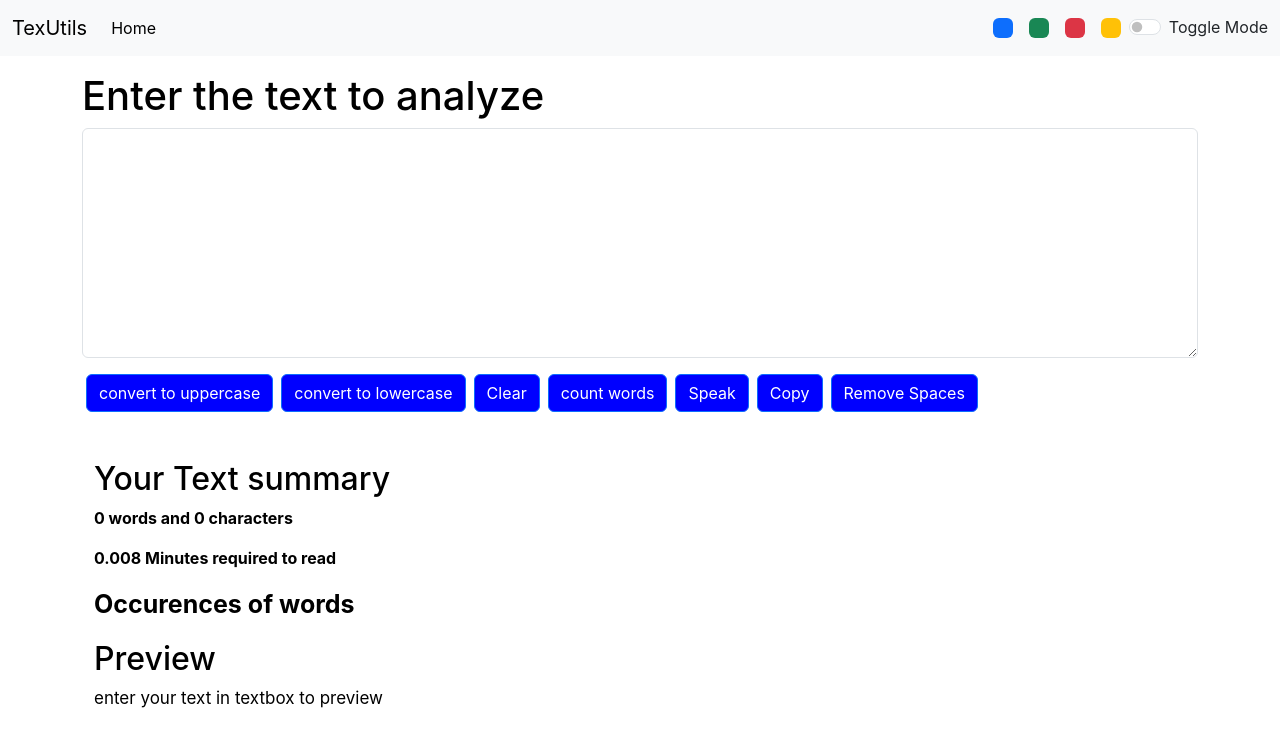
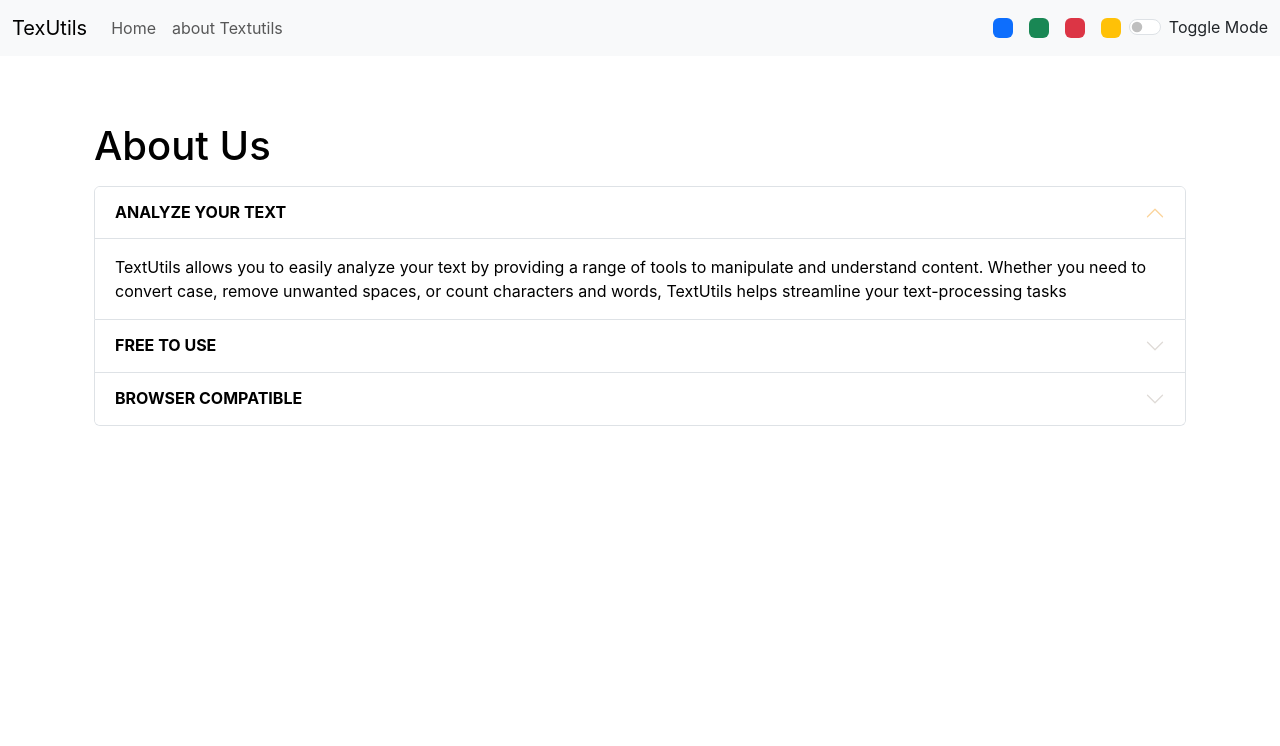
Before and after one commit to shriniwaspatil1863/textutils, a React (Create React App) app: page /about in a window 1280 px wide. Shown: the top 746 px of the page. Built offline with nearby package versions, Linux system fonts and the light colour scheme.

Commit message:
Final changes

```diff
--- a/package.json
+++ b/package.json
@@ -1,5 +1,5 @@
 {
-  "homepage": "https://shriniwaspatil1863.github.io/textutils",
+
   "name": "textutils",
   "version": "0.1.0",
   "private": true,
--- a/public/index.html
+++ b/public/index.html
@@ -7,7 +7,8 @@
     <meta name="theme-color" content="#000000" />
     <meta
       name="description"
-      content="TextUtils is a app which can be used for manipulating text"
+      content="TextUtils is a word counter and character counting utility which can be used for manipulating your text in the way you want .
+      You can remove the extra spaces, copy the manipulated text as well as convert your case from Uppercase to Lowercase and Lower case to Uppercase"
     />
     <link rel="apple-touch-icon" href="favicon.ico" />
     <!--
@@ -24,7 +25,8 @@
       work correctly both with client-side routing and a non-root public URL.
       Learn how to configure a non-root public URL by running `npm run build`.
     -->
-    <title>TextUtils</title>
+    <title>TextUtils Word Counter | Character counter | lowercase to Uppercase | Uppercase to lowercase
+    </title>
     <link href="https://cdn.jsdelivr.net/npm/bootstrap@5.3.3/dist/css/bootstrap.min.css" rel="stylesheet" integrity="sha384-QWTKZyjpPEjISv5WaRU9OFeRpok6YctnYmDr5pNlyT2bRjXh0JMhjY6hW+ALEwIH" crossorigin="anonymous">
   </head>
   <body>
--- a/src/App.js
+++ b/src/App.js
@@ -1,16 +1,17 @@
 
 import { useState } from 'react';
 import './App.css';
-// import About from './components/About';
+import About from './components/About';
 import Navbar from './components/Navbar';
 import TextForm from './components/TextForm';
 import Alert from './components/Alert';
 import React from "react";
-// import {
-//   BrowserRouter as Router,
-//   Routes,
-//   Route,
-// } from "react-router-dom";
+import {
+  BrowserRouter as Router,
+  Routes,
+  Route,
+
+} from "react-router-dom";
 function App() {
   const [Mode, setMode] = useState('light');
   const removeclasses = () => {
@@ -21,7 +22,7 @@ function App() {
     document.body.classList.remove("bg-warning");
 
   }
-  const togglemode = (color,btncolor,fontcolor) => {
+  const togglemode = (color, btncolor, fontcolor) => {
     removeclasses();
     document.body.classList.add('bg-' + color)
 
@@ -32,21 +33,27 @@ function App() {
         let darkcolor = "#092f5d"
         document.body.style.backgroundColor = darkcolor;
         showalert("Dark mode enabled", "success");
-        changebuttoncolor(color,btncolor="blue",fontcolor="white");
-        document.title="Textutils-Dark Mode";
+        changebuttoncolor(color, btncolor = "blue", fontcolor = "white");
+        changetextcolor("white");
+        changeaboutcolor(color="white",fontcolor="#088cab");
+
       }
       else {
         setMode('light');
         document.body.style.backgroundColor = "white";
         showalert("light mode enabled", "success")
-        changebuttoncolor(color,btncolor="blue",fontcolor="white");
-        document.title="TexUtils-Light Mode"
+        changebuttoncolor(color, btncolor = "blue", fontcolor = "white");
+        changetextcolor("black");
+        changeaboutcolor(color="black",fontcolor="white")
+
 
       }
       // #092f5d
     }
-    else{
-      changebuttoncolor(color,btncolor,fontcolor);
+    else {
+      changebuttoncolor(color, btncolor, fontcolor);
+      changetextcolor("black");
+      changeaboutcolor(fontcolor,btncolor)
     }
 
 
@@ -72,35 +79,65 @@ function App() {
   };
 
 
-const changebuttoncolor=(color,btncolor,fontcolor)=>{
-setbtncolor({
-  buttoncolor:btncolor,
-  fontcolor:fontcolor
-})
+  const changebuttoncolor = (color, btncolor, fontcolor) => {
+    setbtncolor({
+      buttoncolor: btncolor,
+      fontcolor: fontcolor
+    })
 
 
-}
-const [btncolor,setbtncolor]=useState({
-  buttoncolor:"blue",
-  fontcolor:"white"
-});
+  }
+  const [btncolor, setbtncolor] = useState({
+    buttoncolor: "blue",
+    fontcolor: "white"
+  });
 
+  const [textcolor,settextcolor]=useState("black");
+
+  const changetextcolor =(color)=>{
+
+settextcolor(color)
+
+  }
+
+  const [aboutcolor,setaboutcolor]=useState({
+    color:"black",
+    backgroundColor:"white"
+  })
+
+  const changeaboutcolor=(color,backgroundColor)=>{
+
+    setaboutcolor({
+      color:color,
+      backgroundColor:backgroundColor
+    })
+  }
   return (
-    <>
-    {/* <Router> */}
+    <Router>
+
+
       <Navbar title="TexUtils" aboutText="about Textutils" mode={Mode} togglemode={togglemode} />
       <Alert alert={alert} />
 
+
       <div className="container my-3">
+        <Routes>
+
+          <Route
+            path="/"
+            element={<TextForm heading="Try Textutils - Word Counter, Character Counter, Remove Extra Spaces" mode={Mode} showalert={showalert} togglemode={togglemode} btncolor={btncolor} textcolor={textcolor}/>}
+          />
+          <Route
+            path="/about"
+            element={<About togglemode={togglemode} mode={Mode} aboutcolor={aboutcolor}/>}
+          />
+        </Routes>
+      </div>
 
 
-      <TextForm heading="Enter the text to analyze" mode={Mode} showalert={showalert} togglemode={togglemode} btncolor={btncolor} />
-
-      </div>
-    {/* </Router> */}
 
 
-    </>
+    </Router>
   );
 }
 
--- a/src/components/About.js
+++ b/src/components/About.js
@@ -1,81 +1,56 @@
-import React,{useState} from 'react'
+// import React,{useState} from 'react'
 
-export default function About() {
-
-  const [mystyle,setmystyle]=useState({
-    color:"black",
-    backgroundColor:"white"
-  })
+export default function About(props) {
 
 
-  const [btntext,setBtnText]=useState("Enable Dark Mode")
+//   let props.aboutcolor={
+//     color:props.mode==='dark'?"white":"black",
+//     backgroundColor:props.mode==='dark'?"pink":"white",
+//   }
+// //   #088cab
 
 
-const togglestyles=()=>{
-
-    if(mystyle.color==="black"){
-        setmystyle({
-            color:"white",
-            backgroundColor:"black",
-            border:"2px solid white"
-
-        })
-        setBtnText("Enable Light Mode")
-    }
-else{
-    setmystyle({
-        color:"black",
-        backgroundColor:"white"
-    })
-    setBtnText("Enable Dark Mode")
-}
-
-
-}
 
     return (
-      <div className='container' style={mystyle}>
-          <h1 className='my-3'>About Us</h1>
-          <div className="accordion" id="accordionExample" style={mystyle}>
-              <div className="accordion-item" style={mystyle}>
+      <div className='container pb-3'>
+          <h1 className='my-3' style={{color:props.mode==='dark'?"white":"black",}}>About Us</h1>
+          <div className="accordion" id="accordionExample" style={props.aboutcolor}>
+              <div className="accordion-item" style={props.aboutcolor}>
                   <h2 className="accordion-header">
-                      <button className="accordion-button" type="button" data-bs-toggle="collapse" data-bs-target="#collapseOne" aria-expanded="true" aria-controls="collapseOne" style={mystyle}>
-                          Accordion Item #1
+                      <button className="accordion-button" type="button" data-bs-toggle="collapse" data-bs-target="#collapseOne" aria-expanded="true" aria-controls="collapseOne" style={props.aboutcolor}>
+                       <strong>ANALYZE YOUR TEXT</strong>
                       </button>
                   </h2>
                   <div id="collapseOne" className="accordion-collapse collapse show" data-bs-parent="#accordionExample">
                       <div className="accordion-body" >
-                          <strong>This is the first item's accordion body.</strong> It is shown by default, until the collapse plugin adds the appropriate classes that we use to style each element. These classes control the overall appearance, as well as the showing and hiding via CSS transitions. You can modify any of this with custom CSS or overriding our default variables. It's also worth noting that just about any HTML can go within the <code>.accordion-body</code>, though the transition does limit overflow.
+                      TextUtils allows you to easily analyze your text by providing a range of tools to manipulate and understand content. Whether you need to convert case, remove unwanted spaces, or count characters and words, TextUtils helps streamline your text-processing tasks
                       </div>
                   </div>
               </div>
-              <div className="accordion-item" style={mystyle}>
+              <div className="accordion-item" style={props.aboutcolor}>
                   <h2 className="accordion-header">
-                      <button className="accordion-button collapsed" type="button" data-bs-toggle="collapse" data-bs-target="#collapseTwo" aria-expanded="false" aria-controls="collapseTwo" style={mystyle}>
-                          Accordion Item #2
+                      <button className="accordion-button collapsed" type="button" data-bs-toggle="collapse" data-bs-target="#collapseTwo" aria-expanded="false" aria-controls="collapseTwo" style={props.aboutcolor}>
+                        <strong>FREE TO USE</strong>
                       </button>
                   </h2>
                   <div id="collapseTwo" className="accordion-collapse collapse" data-bs-parent="#accordionExample">
                       <div className="accordion-body">
-                          <strong>This is the second item's accordion body.</strong> It is hidden by default, until the collapse plugin adds the appropriate classes that we use to style each element. These classes control the overall appearance, as well as the showing and hiding via CSS transitions. You can modify any of this with custom CSS or overriding our default variables. It's also worth noting that just about any HTML can go within the <code>.accordion-body</code>, though the transition does limit overflow.
+                      TextUtils is completely free to use! You can access all of its features without any cost or subscription, making it accessible for everyone, whether you're a student, professional, or just someone working with text on a regular basis.
                       </div>
                   </div>
               </div>
-              <div className="accordion-item" style={mystyle}>
+              <div className="accordion-item" style={props.aboutcolor}>
                   <h2 className="accordion-header">
-                      <button className="accordion-button collapsed" type="button" data-bs-toggle="collapse" data-bs-target="#collapseThree" aria-expanded="false" aria-controls="collapseThree" style={mystyle}>
-                          Accordion Item #3
+                      <button className="accordion-button collapsed" type="button" data-bs-toggle="collapse" data-bs-target="#collapseThree" aria-expanded="false" aria-controls="collapseThree" style={props.aboutcolor}>
+                          <strong>BROWSER COMPATIBLE </strong>
                       </button>
                   </h2>
                   <div id="collapseThree" className="accordion-collapse collapse" data-bs-parent="#accordionExample">
                       <div className="accordion-body" >
-                          <strong>This is the third item's accordion body.</strong> It is hidden by default, until the collapse plugin adds the appropriate classes that we use to style each element. These classes control the overall appearance, as well as the showing and hiding via CSS transitions. You can modify any of this with custom CSS or overriding our default variables. It's also worth noting that just about any HTML can go within the <code>.accordion-body</code>, though the transition does limit overflow.
+                      TextUtils is compatible with all modern web browsers. Whether you're using Chrome, Firefox, Safari, or Edge, you can rely on TextUtils to work seamlessly, ensuring that you can analyze and manage text from any device with an internet connection
                       </div>
                   </div>
               </div>
-          </div>
-          <div className="container my-4">
-          <button type="button" onClick={togglestyles} className="btn btn-primary">{btntext}</button>
           </div>
 
       </div>
--- a/src/components/Alert.js
+++ b/src/components/Alert.js
@@ -10,15 +10,15 @@ function Alert(props) {
 
     }
     return (
-
-           props.alert&& <div className={`alert alert-${props.alert.type} alert-dismissible fade show`} role="alert">
+        <div style={{height:'50px'}}>
+           {props.alert&& <div className={`alert alert-${props.alert.type} alert-dismissible fade show`} role="alert">
                 <strong>{capitalize(props.alert.type)}</strong> {props.alert.msg}
                 <button type="button" className="btn-close" data-bs-dismiss="alert" aria-label="Close">
 
                 </button>
+            </div>}
+
             </div>
-
-
     )
 }
 
--- a/src/components/Navbar.js
+++ b/src/components/Navbar.js
@@ -1,23 +1,24 @@
 import React from 'react'
 import PropTypes from 'prop-types'
+import { Link } from 'react-router-dom';
 // import { a } from 'react-router-dom';
 
 export default function Navbar(props) {
   return (
     <nav className={`navbar navbar-expand-lg navbar-${props.mode} bg-${props.mode}`}>
       <div className="container-fluid">
-        <a className="navbar-brand" href="/">{props.title}</a>
+        <Link className="navbar-brand" to="/">{props.title}</Link>
         <button className="navbar-toggler" type="button" data-bs-toggle="collapse" data-bs-target="#navbarSupportedContent" aria-controls="navbarSupportedContent" aria-expanded="false" aria-label="Toggle navigation">
           <span className="navbar-toggler-icon"></span>
         </button>
         <div className="collapse navbar-collapse" id="navbarSupportedContent">
           <ul className="navbar-nav me-auto mb-2 mb-lg-0">
             <li className="nav-item">
-              <a className="nav-link active" aria-current="page" href="/">Home</a>
+              <Link className="nav-link " aria-current="page" to="/">Home</Link>
             </li>
-            {/* <li className="nav-item">
-              <a className="nav-a" href="/about">{props.aboutText}</a>
-            </li> */}
+            <li className="nav-item">
+              <Link className="nav-link " aria-current="page" to="/about">{props.aboutText}</Link>
+            </li>
 
           </ul>
 
--- a/src/components/TextForm.js
+++ b/src/components/TextForm.js
@@ -77,34 +77,34 @@ export default function TextForm(props) {
     return (
         <>
             <div>
-                <h1 style={{color:props.mode==='dark'?'white':'black'}}>{props.heading}</h1>
+                <h1 style={{color:props.textcolor}} className='mb-2'>{props.heading}</h1>
                 <div className="mb-3">
-                    <textarea className="form-control" id="Mybox" rows="8" value={text} onChange={handlechange} style={{backgroundColor:props.mode==='dark'?'#71797E':'white',color:props.mode==='dark'?'white':'black',fontSize:"18px"}}></textarea>
+                    <textarea className="form-control" id="Mybox" rows="8" value={text} onChange={handlechange} style={{backgroundColor:props.mode==='dark'?'#088cab':'white',color:props.mode==='dark'?'white':'black',fontSize:"18px"}}></textarea>
 
                 </div>
-                <button className={`btn btn-primary  mx-1`} onClick={handleupclick} style={{backgroundColor:props.btncolor.buttoncolor,color:props.btncolor.fontcolor}}>convert to uppercase</button>
-                <button className="btn btn-primary mx-1" onClick={handledownclick} style={{backgroundColor:props.btncolor.buttoncolor,color:props.btncolor.fontcolor}}>convert to lowercase</button>
-                <button className='btn btn-primary mx-1' onClick={handlecleartext} style={{backgroundColor:props.btncolor.buttoncolor,color:props.btncolor.fontcolor}}>Clear</button>
-                <button className='btn btn-primary mx-1' onClick={wordCounter} style={{backgroundColor:props.btncolor.buttoncolor,color:props.btncolor.fontcolor}}>count words</button>
-                <button className='btn btn-primary mx-1' onClick={speak} style={{backgroundColor:props.btncolor.buttoncolor,color:props.btncolor.fontcolor}}>Speak</button>
-                <button className='btn btn-primary mx-1' onClick={handlecopy} style={{backgroundColor:props.btncolor.buttoncolor,color:props.btncolor.fontcolor}}>Copy</button>
-                <button className='btn btn-primary mx-1' onClick={removespaces} style={{backgroundColor:props.btncolor.buttoncolor,color:props.btncolor.fontcolor}}>Remove Spaces</button>
+                <button disabled={text.length===0} className={`btn btn-primary  mx-1 my-1`} onClick={handleupclick} style={{backgroundColor:props.btncolor.buttoncolor,color:props.btncolor.fontcolor}}>convert to uppercase</button>
+                <button disabled={text.length===0} className="btn btn-primary mx-1 my-1 my-1" onClick={handledownclick} style={{backgroundColor:props.btncolor.buttoncolor,color:props.btncolor.fontcolor}}>convert to lowercase</button>
+                <button disabled={text.length===0} className='btn btn-primary mx-1 my-1' onClick={handlecleartext} style={{backgroundColor:props.btncolor.buttoncolor,color:props.btncolor.fontcolor}}>Clear</button>
+                <button disabled={text.length===0}  className='btn btn-primary mx-1 my-1' onClick={wordCounter} style={{backgroundColor:props.btncolor.buttoncolor,color:props.btncolor.fontcolor}}>count words</button>
+                <button disabled={text.length===0} className='btn btn-primary mx-1 my-1' onClick={speak} style={{backgroundColor:props.btncolor.buttoncolor,color:props.btncolor.fontcolor}}>Speak</button>
+                <button disabled={text.length===0} className='btn btn-primary mx-1 my-1' onClick={handlecopy} style={{backgroundColor:props.btncolor.buttoncolor,color:props.btncolor.fontcolor}}>Copy</button>
+                <button disabled={text.length===0} className='btn btn-primary mx-1 my-1' onClick={removespaces} style={{backgroundColor:props.btncolor.buttoncolor,color:props.btncolor.fontcolor}}>Remove Spaces</button>
 
 
             </div>
             <div className="container my-5" style={{color:props.mode==='dark'?'white':'black'}}>
 
-                <h2 style={{color:props.mode==='dark'?'white':'black'}}>Your Text summary</h2>
-                <p style={{color:props.mode==='dark'?'white':'black'}}><b>{text.split(" ").length-1} words and {text.length} characters</b></p>
-                <p style={{color:props.mode==='dark'?'white':'black'}}><b>{0.008 * text.split(" ").length} Minutes required to read</b></p>
-                <p style={{fontSize: "20px"}}><b style={{fontSize:'25px'}}>Occurences of words</b>
+                <h2 style={{color:props.textcolor}}>Your Text summary</h2>
+                <p style={{color:props.textcolor}}><b>{text.split(/\s+/).filter((element)=>{return element.length!==0}).length} words and {text.length} characters</b></p>
+                <p style={{color:props.textcolor}}><b>{0.008 * text.split(" ").filter((element)=>{return element.length!==0}).length} Minutes required to read</b></p>
+                <p style={{fontSize: "20px",color:props.textcolor}}><b style={{fontSize:'25px'}}>Occurences of words</b>
                 {Object.entries(wordcounts).map(([word, count], index) => (
                     <div key={index}>
                         {word} :-     {count}{"\n"}
                     </div>
                 ))}</p>
-                <h2 style={{color:props.mode==='dark'?"white":"black"}}>Preview</h2>
-                <p style={{color:props.mode==='dark'?'white':'black', fontSize:'17px'}}>{text.length>0?text:"enter your text in textbox to preview"}</p>
+                <h2 style={{color:props.textcolor}}>Preview</h2>
+                <p style={{color:props.textcolor, fontSize:'17px'}}>{text.length>0?text:"Nothing to Preview"}</p>
 
 
             </div>
--- a/src/index.css
+++ b/src/index.css
@@ -11,3 +11,7 @@ code {
   font-family: source-code-pro, Menlo, Monaco, Consolas, 'Courier New',
     monospace;
 }
+
+.accordion-button::after {
+  filter: invert(1);
+}
```
